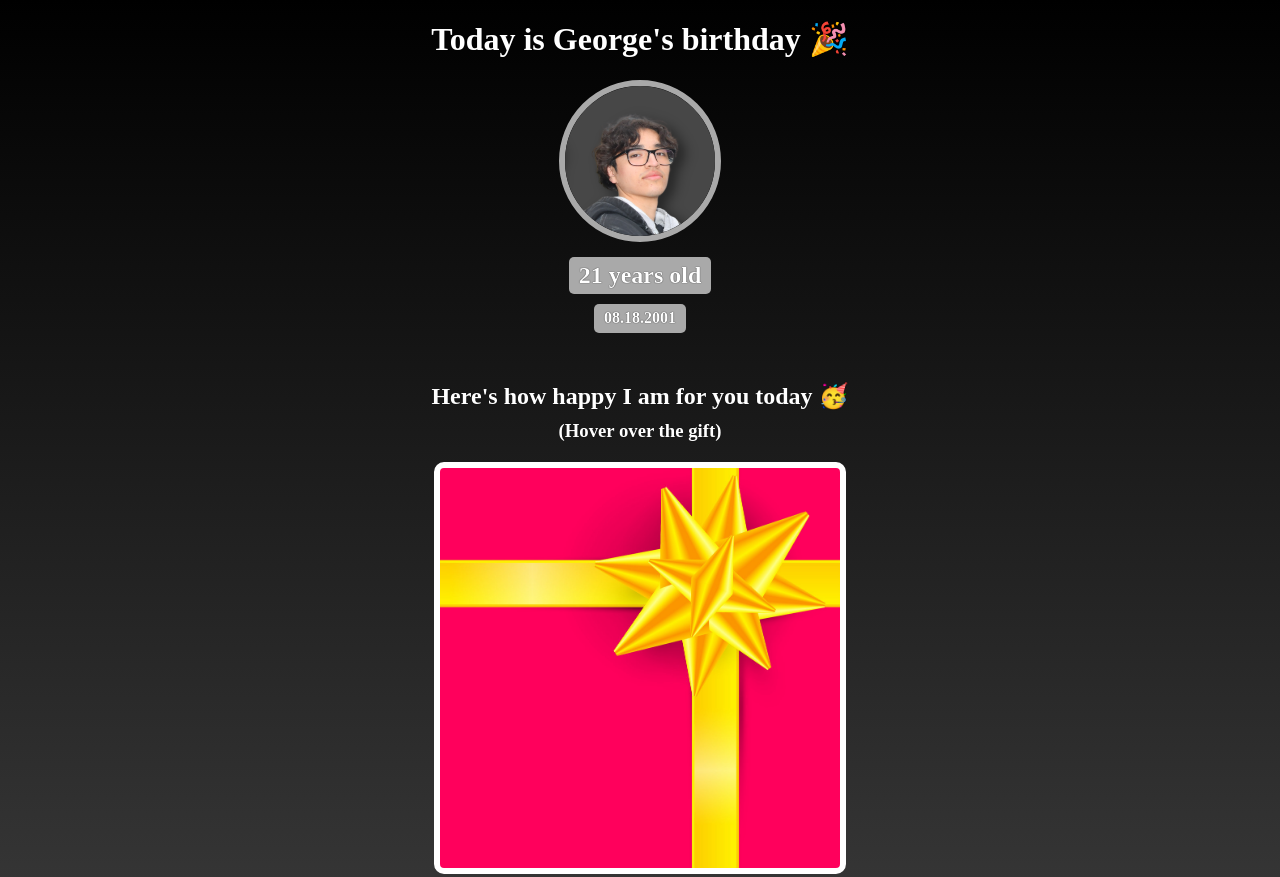
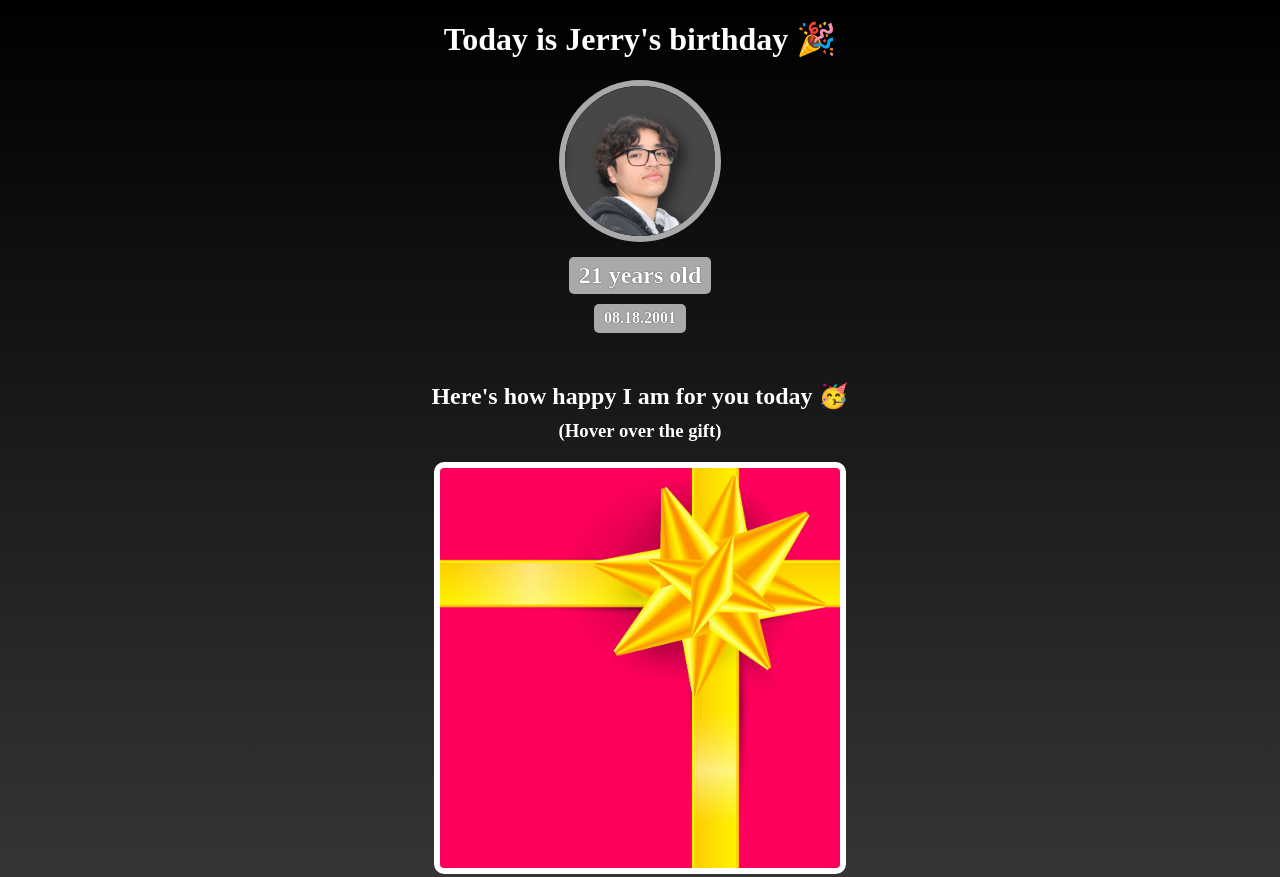
Before and after one commit to georgetlatenchi/Birthday-GIFt-Site, a website built with Vite: page index.html in a window 1280 px wide. Shown: the top 877 px of the page. Built offline with nearby package versions, Linux system fonts and the light colour scheme; a web font is replaced by a local one.

Commit message:
Change the name to Jerry

```diff
--- a/index.html
+++ b/index.html
@@ -7,7 +7,7 @@
     </head>
     <body>
         <div id="header">
-            <h1>Today is George's birthday 🎉</h1>
+            <h1>Today is Jerry's birthday 🎉</h1>
             <img id="bff-img" src="images/Portrait.png">
             <h2 id="bday-age">21 years old</h2>
             <h4 id="bday-date">08.18.2001</h4>
```
